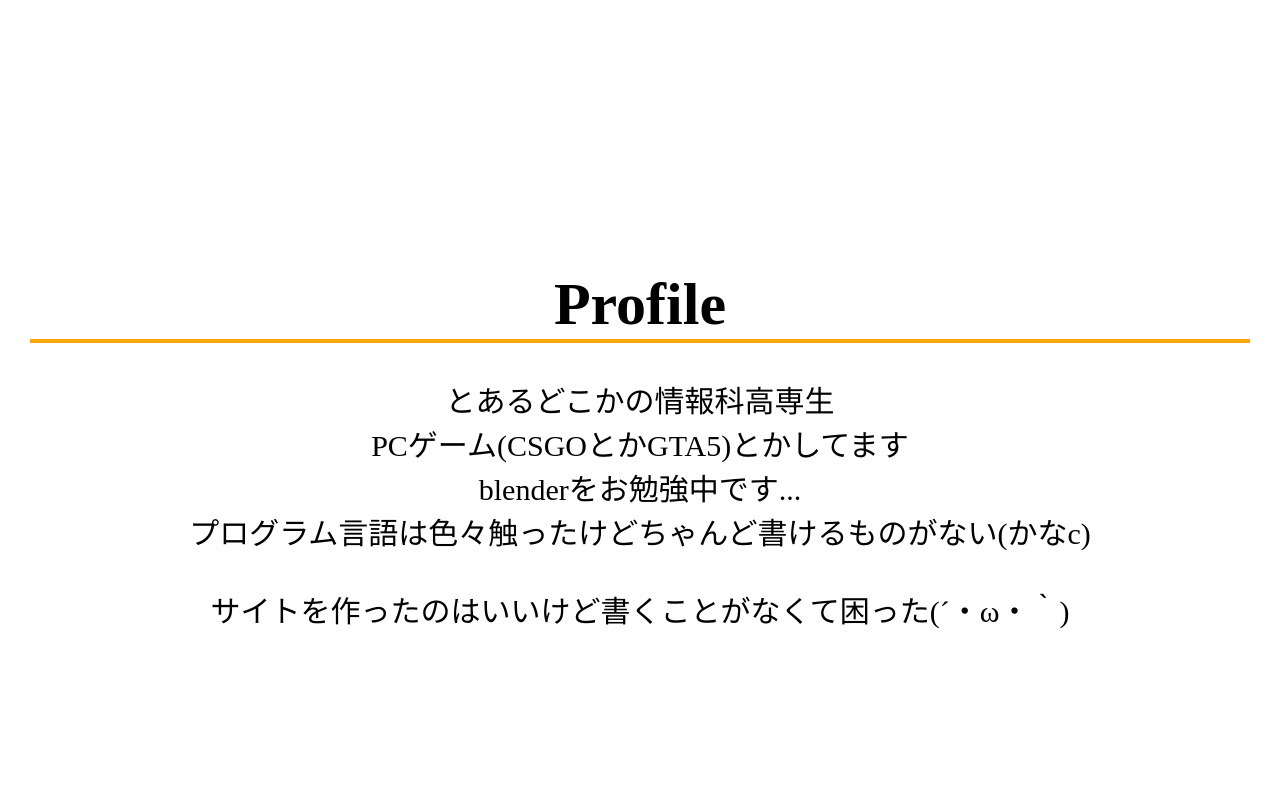
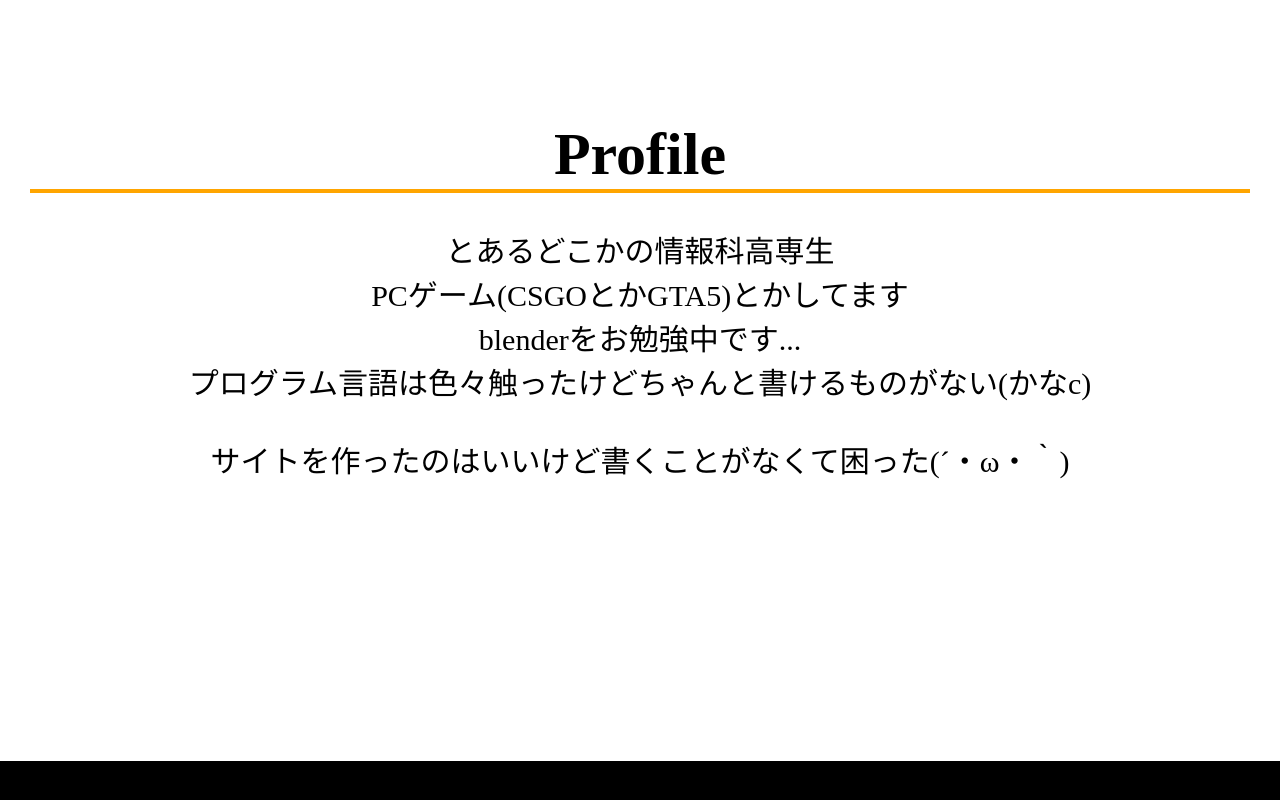
Before and after one commit to ram0930/ram0930.github.io, a plain HTML site: page index.html in a window 1280 px wide. Shown: the part 1160-1960 px from the top of the page. Drawn offline with Linux system fonts and the light colour scheme.

Commit message:
[fix]タイポ修正

```diff
--- a/index.html
+++ b/index.html
@@ -35,7 +35,7 @@
           <p>とあるどこかの情報科高専生</p>
           <p>PCゲーム(CSGOとかGTA5)とかしてます</p>
           <p>blenderをお勉強中です...</p>
-          <p>プログラム言語は色々触ったけどちゃんど書けるものがない(かなc)</p>
+          <p>プログラム言語は色々触ったけどちゃんと書けるものがない(かなc)</p>
           <br>
           <p>サイトを作ったのはいいけど書くことがなくて困った(´・ω・｀)</p>
       </div>
--- a/main.css
+++ b/main.css
@@ -69,6 +69,6 @@ body, html {
 }
 
 .contents {
-    margin:400px 0px;
+    margin:250px 0px;
     width: 100%;
 }
```
